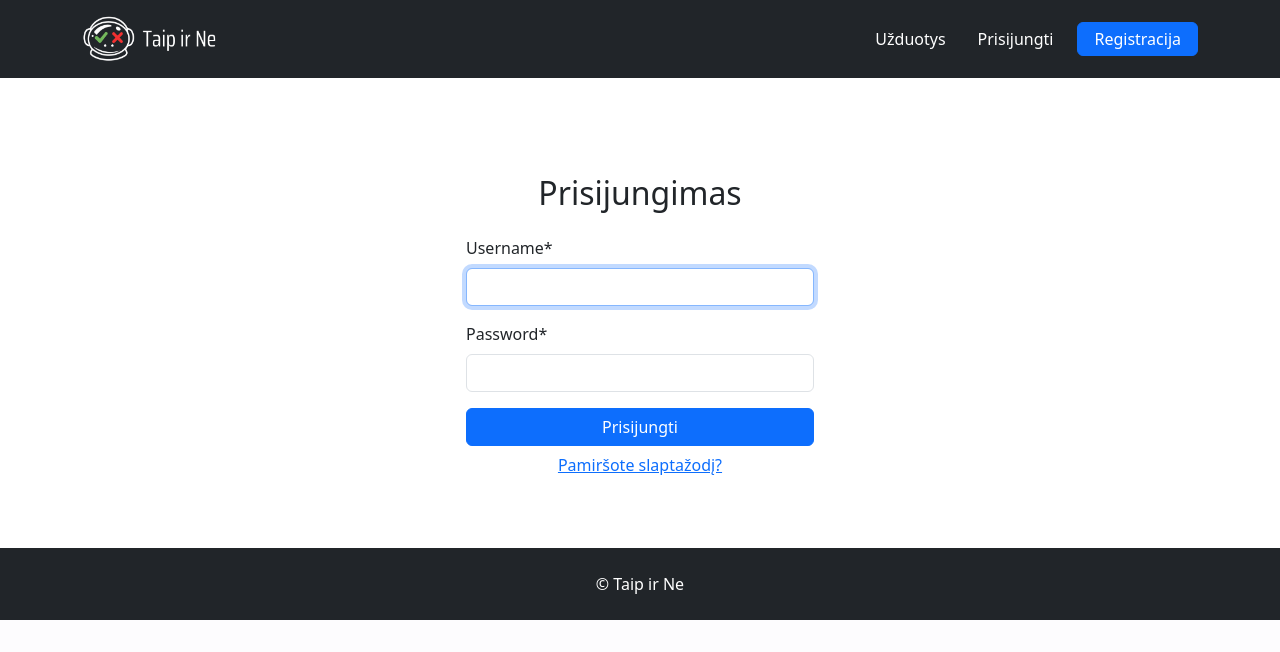
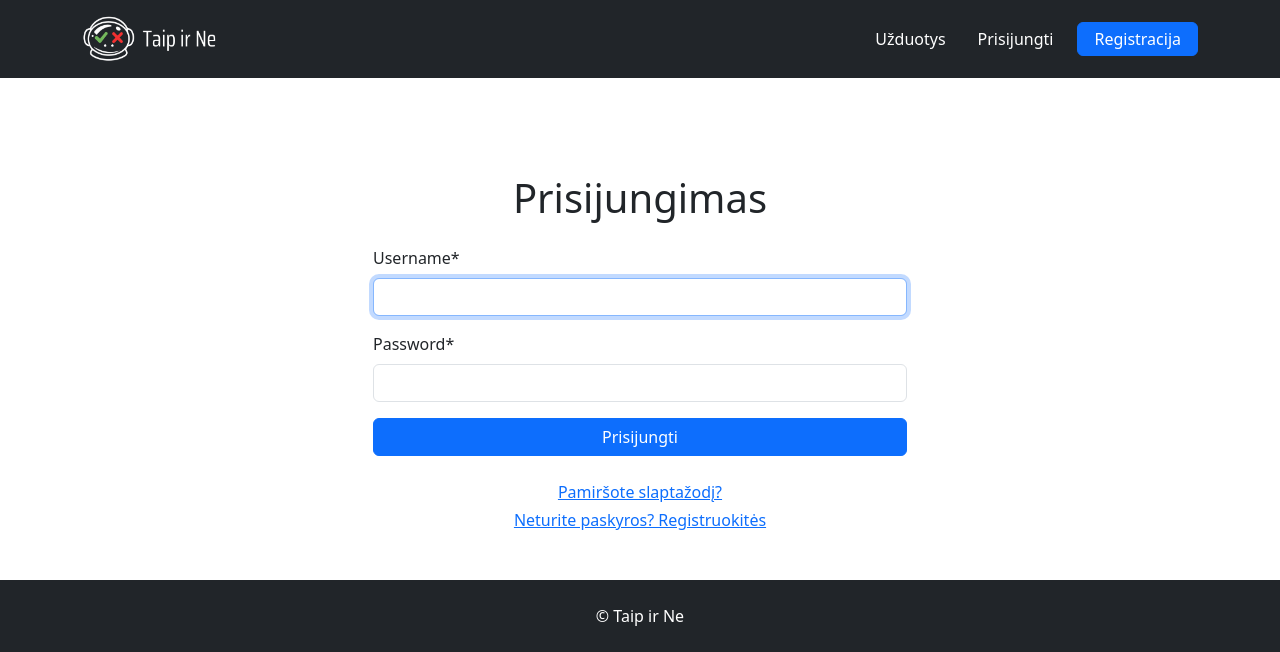
Before and after one commit to edenas/uzduociu_programele_v1, a Django app: page /accounts/login/ in a window 1280 px wide. Shown: the part 201-853 px from the top of the page. Before the commit the page ends 821 px from the top, so only its background shows below. Run offline with Django 5.2, Linux system fonts and the light colour scheme; some libraries are stand-ins or nearby versions.

Commit message:
Pakoreguoti prisijungimo ir registracijos puslapiai

```diff
--- a/mysite/tasks/templates/registration/login.html
+++ b/mysite/tasks/templates/registration/login.html
@@ -5,8 +5,9 @@
 {% block content %}
 <div class="container mt-5">
     <div class="row justify-content-center">
-        <div class="col-md-4">
-            <h2 class="mb-4 text-center">Prisijungimas</h2>
+        <div class="col-md-6">
+            <h1 class="mb-4 text-center">Prisijungimas</h1>
+
             <form method="post">
                 {% csrf_token %}
                 {% load crispy_forms_tags %}
@@ -14,7 +15,14 @@
                 <button type="submit" class="btn btn-primary w-100">Prisijungti</button>
                 <input type="hidden" name="next" value="{{ next }}"/>
             </form>
-            <p><a href="{% url 'password_reset' %}" class="btn btn-link w-100">Pamiršote slaptažodį?</a></p>
+
+            <div class="mt-4 text-center">
+                <a href="{% url 'password_reset' %}">Pamiršote slaptažodį?</a>
+            </div>
+            <div class="text-center mt-1">
+                <a href="{% url 'signup' %}">Neturite paskyros? Registruokitės</a>
+            </div>
+
         </div>
     </div>
 </div>
--- a/mysite/tasks/templates/signup.html
+++ b/mysite/tasks/templates/signup.html
@@ -5,8 +5,8 @@
 {% block content %}
 <div class="container mt-5">
     <div class="row justify-content-center">
-        <div class="col-md-4">
-            <h2 class="mb-4 text-center">Registracija</h2>
+        <div class="col-md-6">
+            <h1 class="mb-4 text-center">Registracija</h1>
             <form method="post">
                 {% csrf_token %}
                 {% load crispy_forms_tags %}
```
Also changed, not shown: mysite/db.sqlite3.
